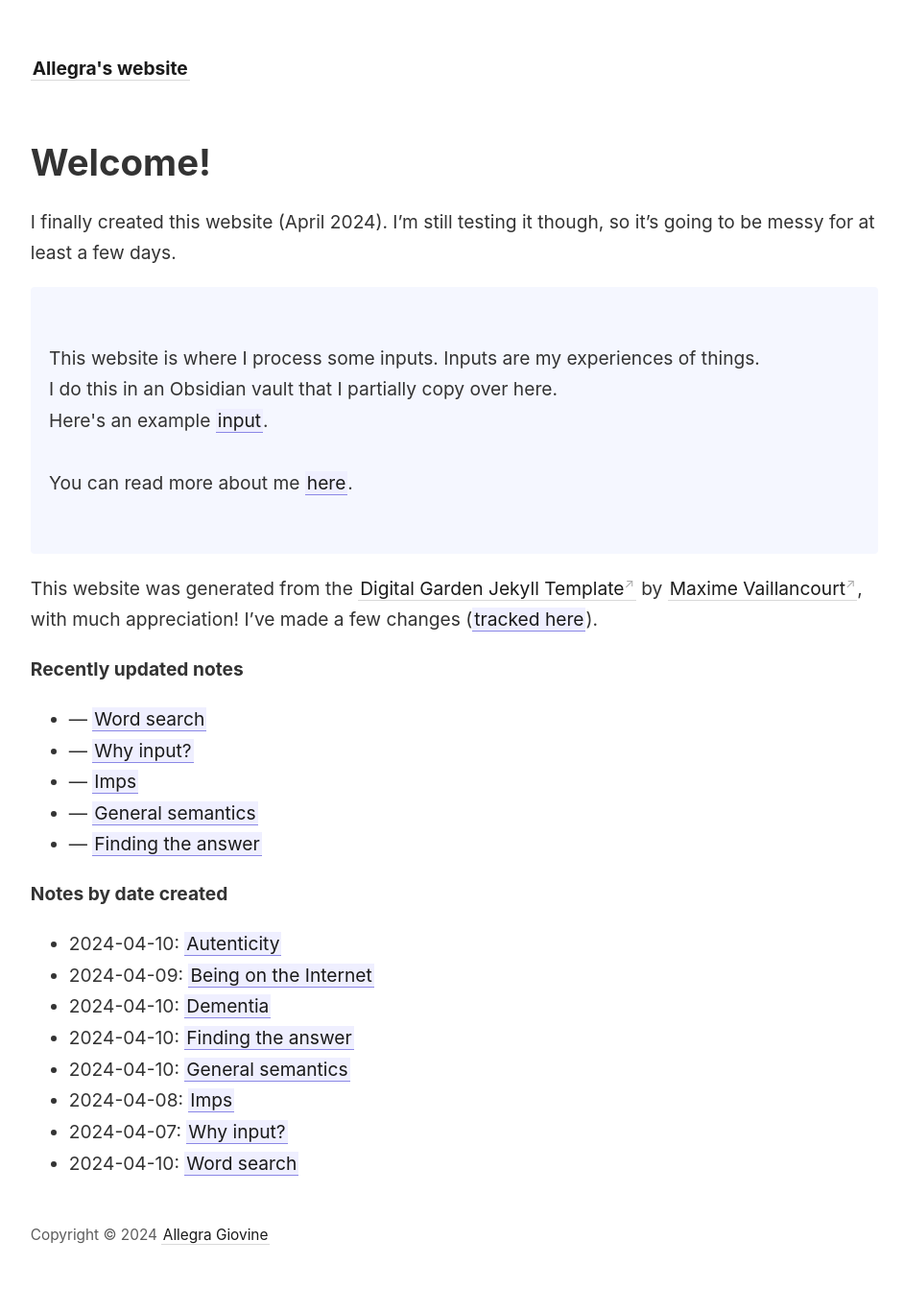
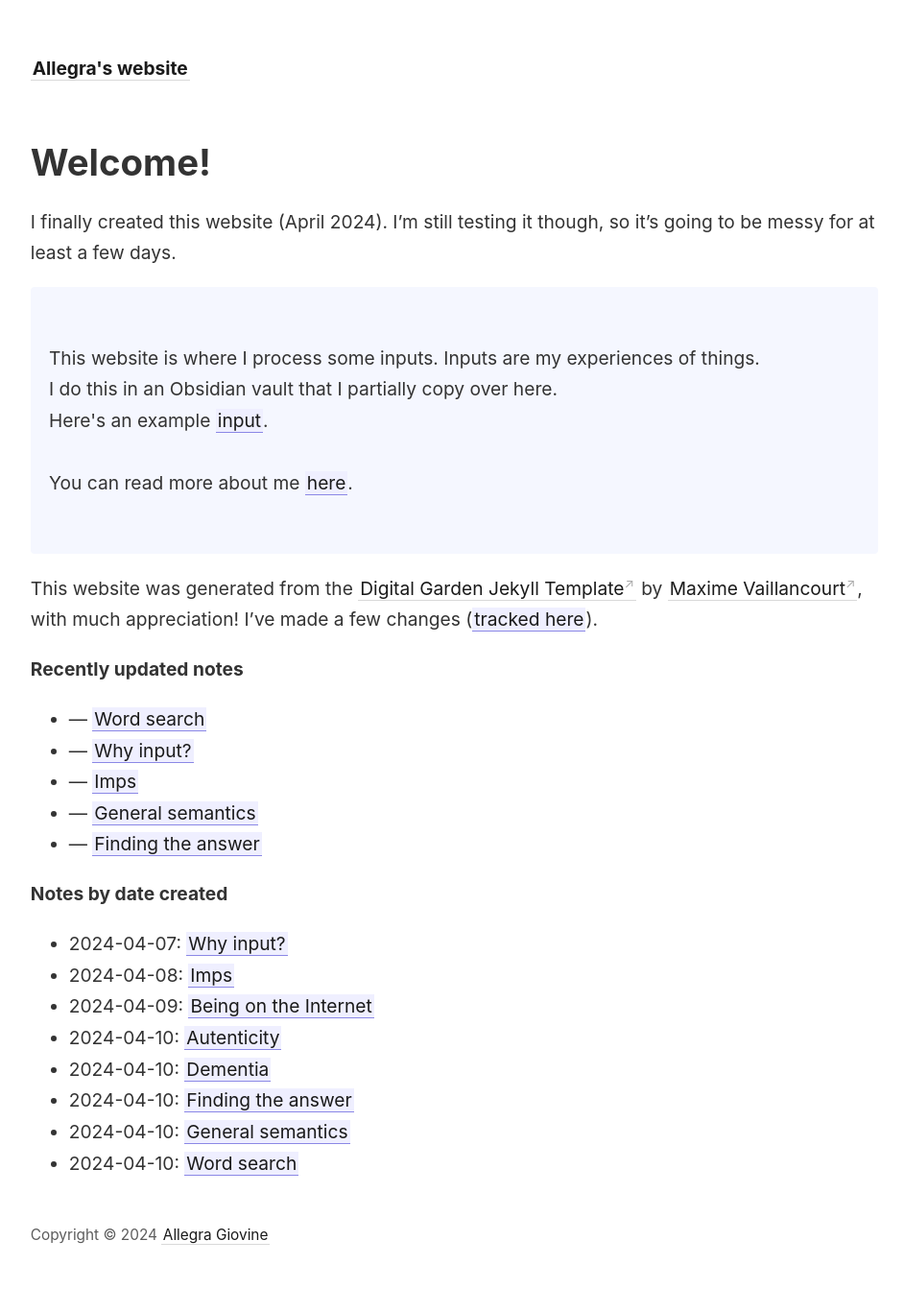
Before and after one commit to agiovine/agiovine.github.io, a Jekyll site: the page built from _pages/index.md, in a window 1280 px wide. Shown: the whole page at 96% size, without its empty margins (45-987 px from the left). Built offline with Jekyll 4.4.1, drawn with Linux system fonts in a browser that asks for light colours.

Commit message:
Update index.md

```diff
--- a/_pages/index.md
+++ b/_pages/index.md
@@ -37,7 +37,7 @@ This website was generated from the [Digital Garden Jekyll Template](https://git
 <strong>Notes by date created</strong>
 
 <ul>
-  {% assign recent_notes2 = site.notes | sort: "note.datefirstcreated" %}
+  {% assign recent_notes2 = site.notes | sort: "datefirstcreated" %}
   {% for note in recent_notes2 %}
     <li>
       {{ note.datefirstcreated }}: <a class="internal-link" href="{{ site.baseurl }}{{ note.url }}">{{ note.title }}</a>
```
